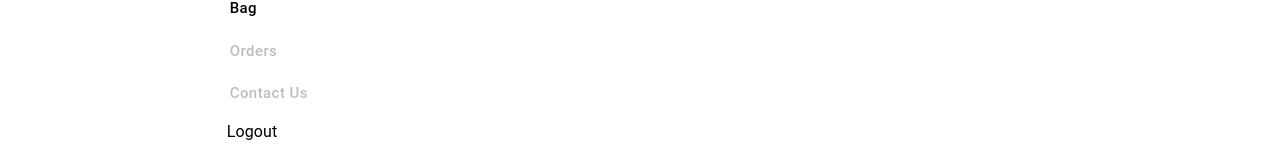
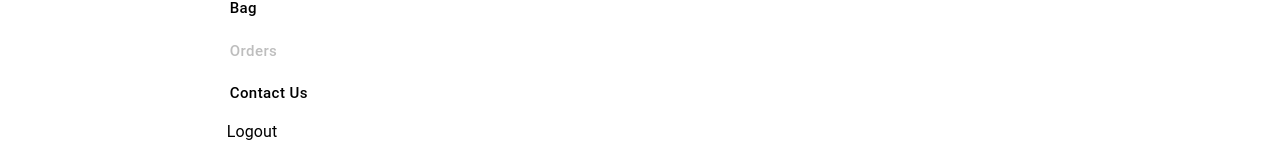
Before and after one commit to adabalabharath/mini, a React (Vite) app: page /profile in a window 1280 px wide. Shown: the part 314-478 px from the top of the page. Built offline with nearby package versions, Linux system fonts and the light colour scheme; sample sign-in values are in the browser's storage.

Commit message:
contact us

```diff
--- a/src/components/Profile.jsx
+++ b/src/components/Profile.jsx
@@ -303,7 +303,7 @@ const Profile = () => {
                 justifyContent: "flex-start",
               }}
               size="large"
-              disabled
+              href="mailto:minimyntra078@gmail.com?subject=Hello&body=This%20is%20my%20message"
             >
               Contact Us
             </Button>
```
